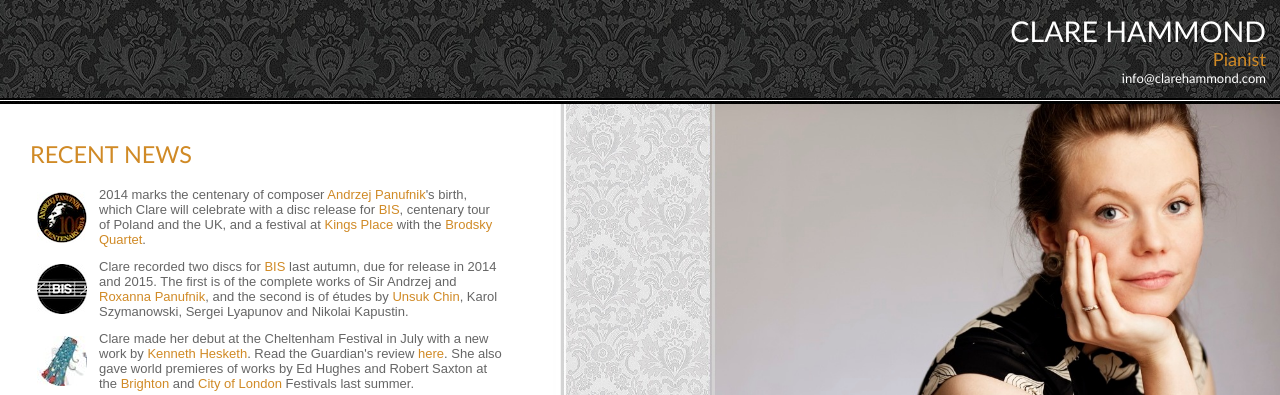
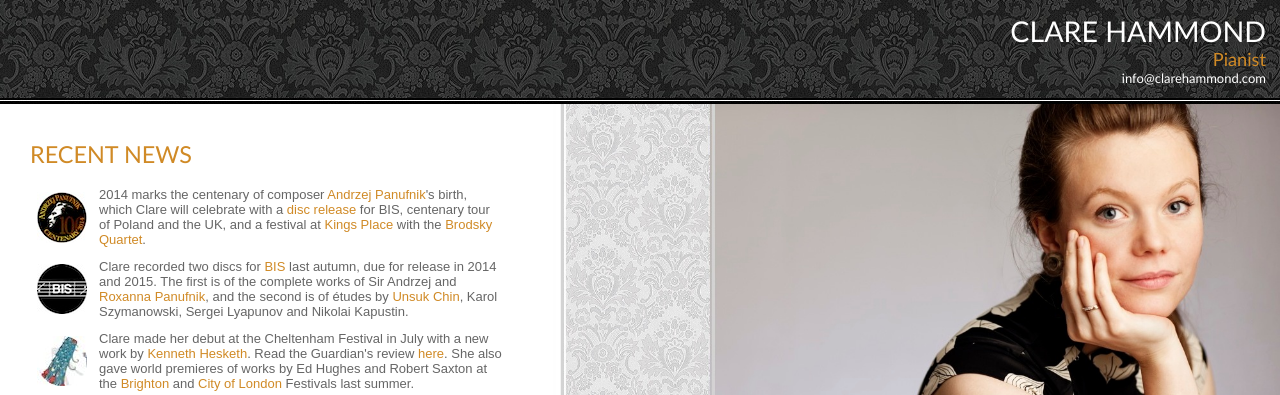
Before and after one commit to hammonc/clarehammond.com, a Jekyll site: the page built from index.html, in a window 1280 px wide. Shown: the top 395 px of the page. Built offline with Jekyll 4.4.1, drawn with Linux system fonts in a browser that asks for light colours.

Commit message:
panufnik link

```diff
--- a/index.html
+++ b/index.html
@@ -11,7 +11,7 @@ layout: with-header-and-footer
 
     <table>
 
-        <tr><td><a href="http://panufnik.com/" target="_blank"><img src="/resources/ap-icon.jpg" class="news-icon" /></a></td><td>2014 marks the centenary of composer <a href="http://panufnik.com/" target="_blank">Andrzej Panufnik</a>'s birth, which Clare will celebrate with a disc release for <a href="http://www.bis.se/index.php" target="_blank">BIS</a>, centenary tour of Poland and the UK, and a festival at <a href="http://panufnik100festival.com/" target="_blank">Kings Place</a> with the <a href="http://www.brodskyquartet.co.uk/" target="_blank">Brodsky Quartet</a>.</td></tr>
+        <tr><td><a href="http://panufnik.com/" target="_blank"><img src="/resources/ap-icon.jpg" class="news-icon" /></a></td><td>2014 marks the centenary of composer <a href="http://panufnik.com/" target="_blank">Andrzej Panufnik</a>'s birth, which Clare will celebrate with a <a href="http://www.clarehammond.com/panufnik.html" target="_blank">disc release</a> for BIS, centenary tour of Poland and the UK, and a festival at <a href="http://panufnik100festival.com/" target="_blank">Kings Place</a> with the <a href="http://www.brodskyquartet.co.uk/" target="_blank">Brodsky Quartet</a>.</td></tr>
 
         <tr><td><a href="http://www.bis.se/index.php" target="_blank"><img src="/resources/bis-icon.jpg" class="news-icon" /></a></td><td>Clare recorded two discs for <a href="http://www.bis.se/index.php" target="_blank">BIS</a> last autumn, due for release in 2014 and 2015. The first is of the complete works of Sir Andrzej and <a href="http://roxannapanufnik.com/" target="_blank">Roxanna Panufnik</a>, and the second is of études by <a href="http://www.boosey.com/composer/unsuk+chin" target="_blank">Unsuk Chin</a>, Karol Szymanowski, Sergei Lyapunov and Nikolai Kapustin.</td></tr>
 
--- a/panufnik.html
+++ b/panufnik.html
@@ -3,6 +3,8 @@ layout: no-image
 ---
 
 <h3 class="page-heading">Reflections - the solo piano works of Andrzej and Roxanna Panufnik</h3>
+
+<h3>UK release date - Monday 2 June 2014, BIS Records</h3>
 
 <p>&#9656; Click <a href="resources/panufnik_press_release.pdf" target="_blank">here</a> to download a press release for the disc.</p>
 
```
